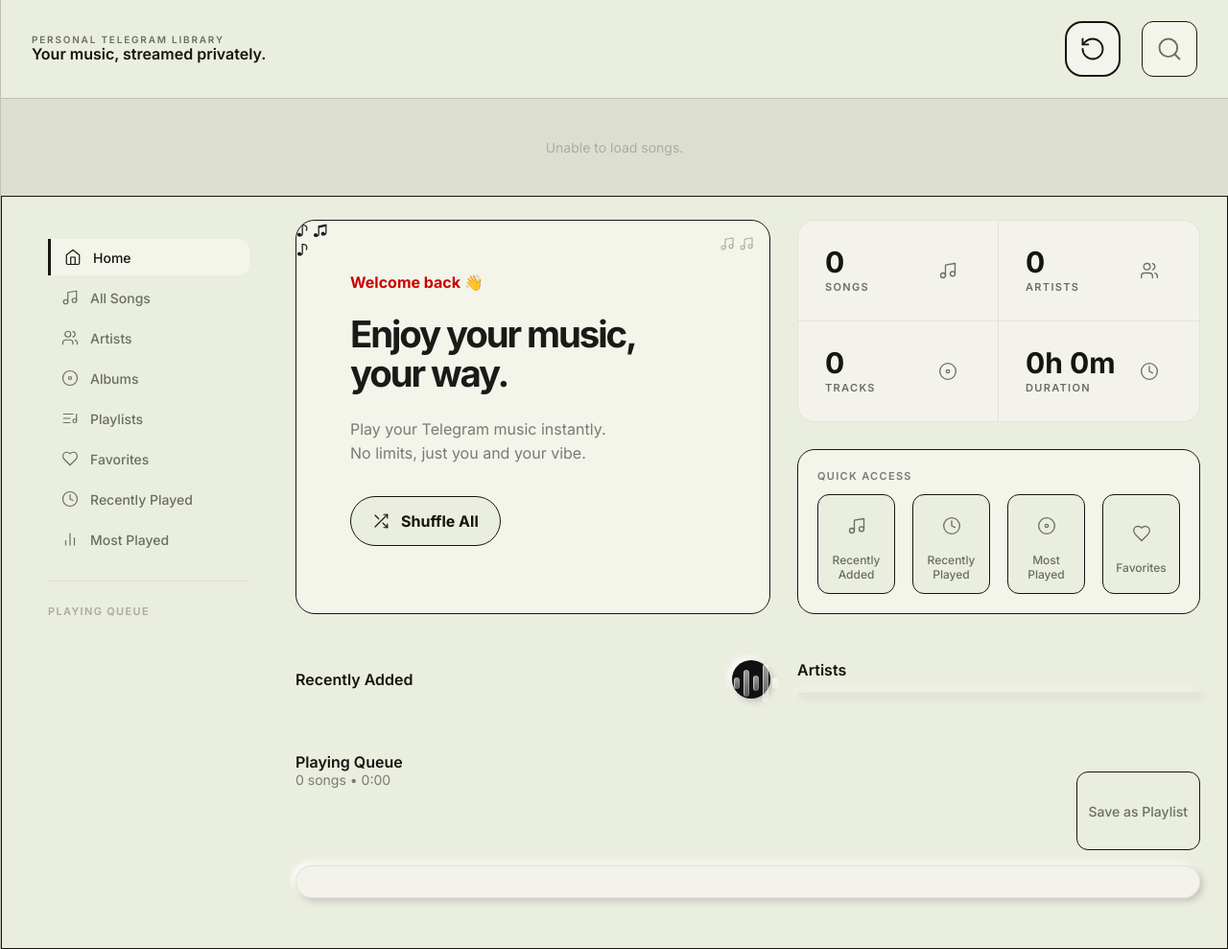
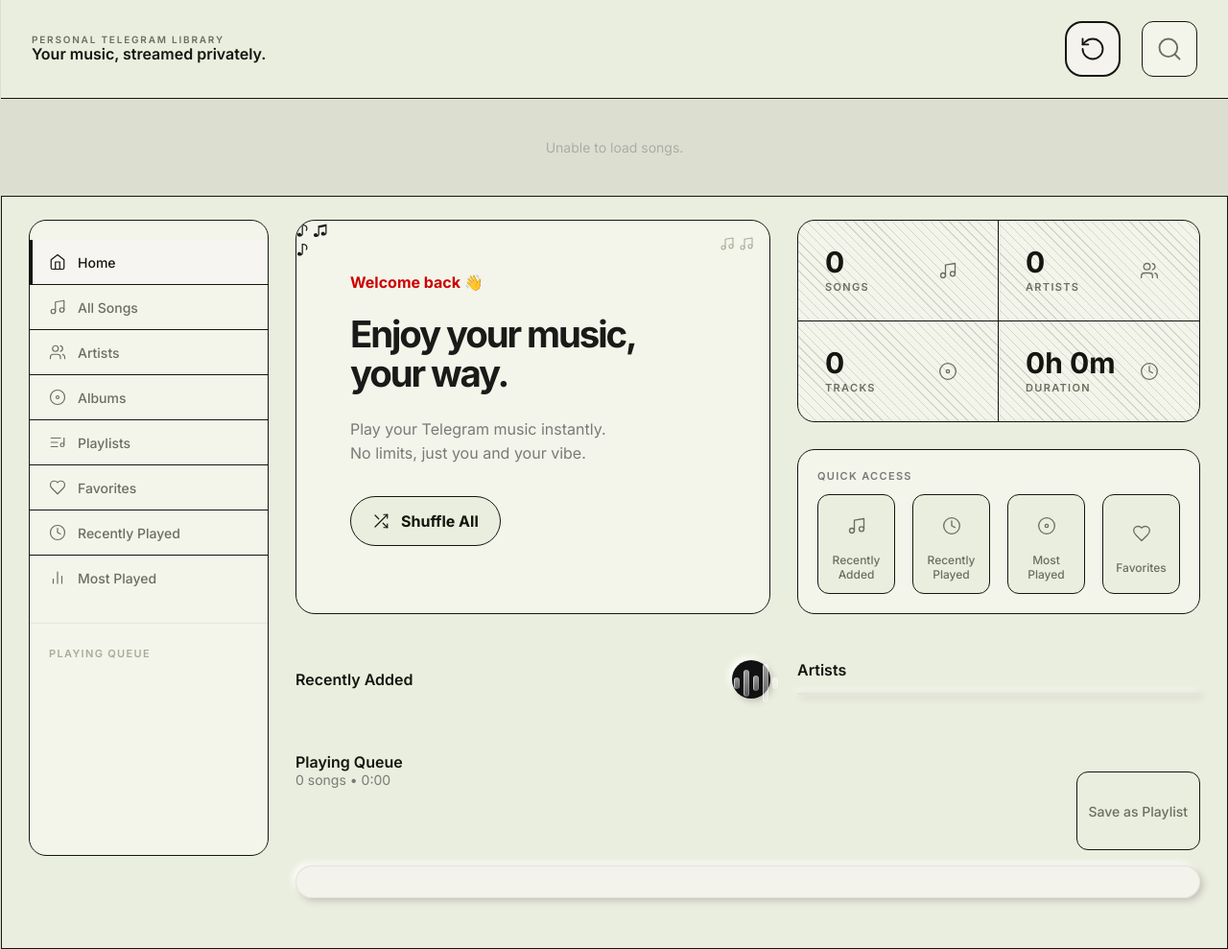
Before and after one commit to unfollowaman/Healers, a website: page index.html in a window 1280 px wide. Shown: the whole page at 96% size. Drawn offline with Linux system fonts and the light colour scheme; no server answers.

```diff
--- a/css/style.css
+++ b/css/style.css
@@ -100,6 +100,7 @@ button {
   align-items: center;
   justify-content: space-between;
   margin: 0; /* Prevent blank bar */
+  border-bottom: var(--border-w) solid var(--border-color);
 }
 
 .header-text {
@@ -229,14 +230,7 @@ button {
 }
 
 .separator-layer {
-  width: 100%;
-  height: 1px;
-  background: var(--border-hair);
-  border: none;
-  backdrop-filter: none;
-  -webkit-backdrop-filter: none;
-  pointer-events: none;
-  z-index: 50;
+  display: none !important;
 }
 
 .separator-layer--vertical {
@@ -249,7 +243,7 @@ button {
     width: 1px;
     flex-shrink: 0;
     align-self: stretch;
-    background: var(--border-hair);
+    background: transparent;
     border: none;
     backdrop-filter: none;
     -webkit-backdrop-filter: none;
@@ -369,7 +363,8 @@ button {
   display: grid;
   grid-template-columns: 1fr 1fr;
   gap: 16px;
-  background: var(--surface);
+  background-image: repeating-linear-gradient(45deg, transparent, transparent 6px, var(--border-hair) 6px, var(--border-hair) 7px);
+  background-color: var(--surface);
   border-radius: var(--radius-md);
   border: var(--border-w) solid var(--border-color);
 }
@@ -1733,26 +1728,34 @@ button {
     display: flex;
     flex-direction: column;
     gap: 16px;
-    padding: 20px;
+    padding: 20px 0;
     overflow: hidden;
+    background: var(--surface);
+    border-radius: var(--radius-md);
+    border: var(--border-w) solid var(--border-color);
   }
 
   .nav-list {
     display: flex;
     flex-direction: column;
-    gap: 4px;
+    gap: 0;
   }
 
   .nav-item {
     display: flex;
     align-items: center;
     gap: 12px;
-    padding: 10px 14px;
-    border-radius: var(--radius-sm);
+    padding: 14px 20px;
+    border-radius: 0;
     font-size: 14px;
     font-weight: 500;
     color: var(--ink-soft);
     cursor: pointer;
+    border-bottom: var(--border-w) solid var(--border-color);
+  }
+
+  .nav-item:last-child {
+    border-bottom: none;
   }
 
   .nav-icon {
@@ -1768,15 +1771,16 @@ button {
   }
 
   .nav-item:hover {
-    background: var(--surface);
-    border-radius: var(--radius-sm);
+    background: var(--surface-raised);
+    border-radius: 0;
   }
 
   .nav-item.active {
-    background: var(--surface);
+    background: var(--surface-raised);
     border-left: 3px solid var(--ink);
-    border-radius: 0 var(--radius-sm) var(--radius-sm) 0;
+    border-radius: 0;
     color: var(--ink);
+    padding-left: 17px; /* Compensate for 3px left border to keep text aligned */
   }
 
   .queue-divider {
@@ -1791,6 +1795,7 @@ button {
     text-transform: uppercase;
     color: var(--ink-faint);
     margin-bottom: 4px;
+    padding: 0 20px;
   }
 
   .playing-queue {
@@ -2068,7 +2073,7 @@ button {
 @media (max-width: 768px) {
   .header {
     padding: 18px 32px 20px;
-    border-bottom: 1px solid rgba(197, 194, 186, 0.35);
+    border-bottom: var(--border-w) solid var(--border-color);
   }
 
   .mobile-view.active-view {
@@ -2497,7 +2502,6 @@ button {
     column-gap: 28px;
     row-gap: 28px;
     background: var(--bg);
-    border: var(--border-w) solid var(--border-color);
   }
 
   .mainTop-container {
@@ -2615,16 +2619,17 @@ button {
     gap: 0;
     padding: 0;
     overflow: hidden;
-    border: 1px solid rgba(197, 194, 186, 0.34);
-    background: rgba(247, 245, 241, 0.72);
+    border: var(--border-w) solid var(--border-color);
+    background-image: repeating-linear-gradient(45deg, transparent, transparent 6px, var(--border-hair) 6px, var(--border-hair) 7px);
+    background-color: var(--surface);
   }
 
   .stat-item {
     position: relative;
     justify-content: center;
     padding: 28px 72px 28px 28px;
-    border-right: 1px solid rgba(197, 194, 186, 0.34);
-    border-bottom: 1px solid rgba(197, 194, 186, 0.34);
+    border-right: var(--border-w) solid var(--border-color);
+    border-bottom: var(--border-w) solid var(--border-color);
   }
 
   .stat-item:nth-child(2n) { border-right: 0; }
```
